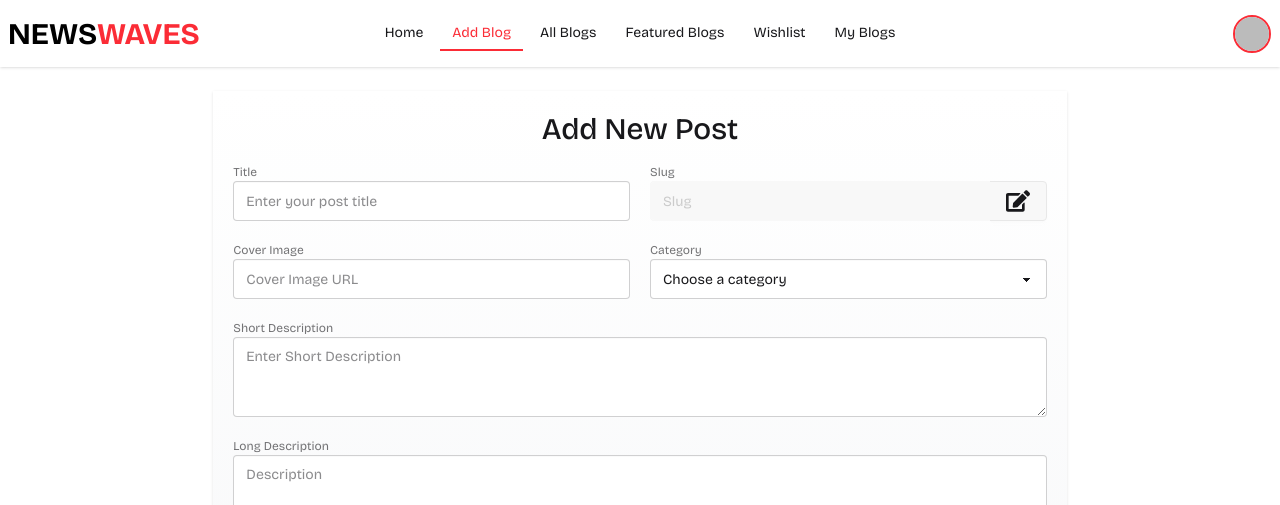
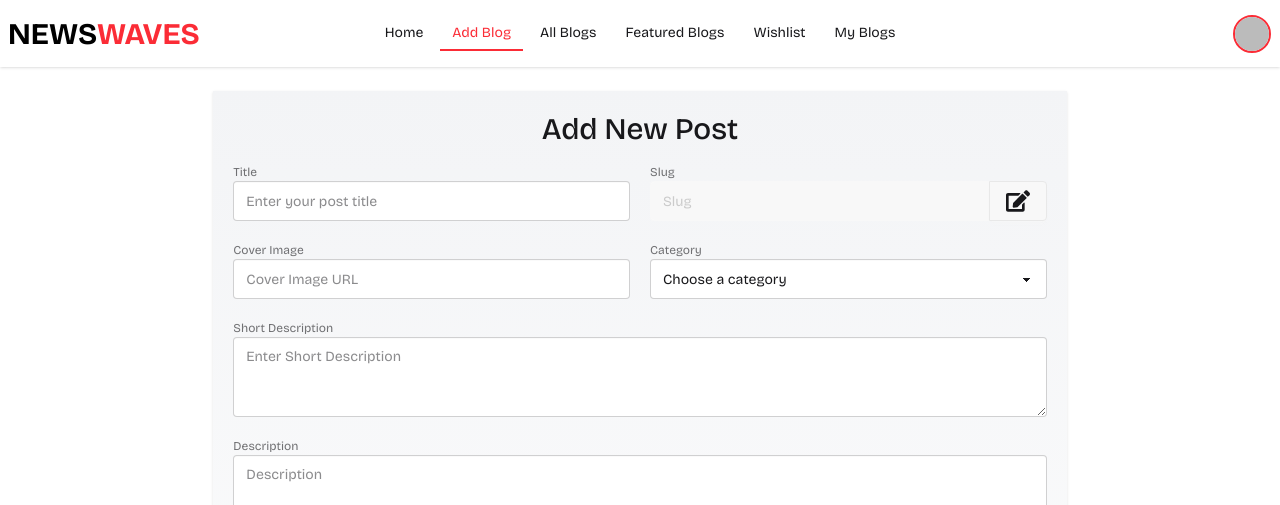
Before and after one commit to webdevhamid/AS11-Blogify-Application-client, a React (Vite) app: page /add-blog in a window 1280 px wide. Shown: the top 505 px of the page. Built offline with nearby package versions, Linux system fonts and the light colour scheme; no server answers; sample sign-in values are in the browser's storage.

Commit message:
Updated minor things on AddBlog page

```diff
--- a/src/pages/AddBlog/AddBlog.jsx
+++ b/src/pages/AddBlog/AddBlog.jsx
@@ -30,7 +30,7 @@ const AddBlog = () => {
   };
 
   return (
-    <div className="my-6 bg-gradient-to-t from-gray-100 shadow md:w-2/3 mx-auto lg:p-5 md:p-3 p-2">
+    <div className="my-6 bg-gradient-to-b from-gray-100 shadow md:w-2/3 mx-auto lg:p-5 md:p-3 p-2">
       <h1 className="text-3xl text-center mb-3 font-medium">Add New Post</h1>
       <form className="fieldset add-blog" onSubmit={handleSubmitForm}>
         <div className="grid grid-cols-2 gap-5">
@@ -58,9 +58,11 @@ const AddBlog = () => {
                 onBlur={() => setReadOnlyValue(true)}
                 required
               />
+              <div className="tooltip" data-tip="Edit slug">
                 <span className="btn join-item" onClick={handleEditSlug}>
                   <FaEdit className="text-2xl cursor-pointer" />
                 </span>
+              </div>
             </div>
           </div>
           <div className="flex flex-col">
@@ -102,31 +104,40 @@ const AddBlog = () => {
             ></textarea>
           </div>
           <div className="col-span-2 flex flex-col">
-            <label className="label">Long Description</label>
+            <label className="label">Description</label>
             <textarea
               className="textarea w-full h-[250px] max-h-[250px]"
               placeholder="Description"
-              name="longDescription"
+              name="description"
             ></textarea>
           </div>
           <div className="flex flex-col">
-            <label className="label">Make It Breaking News? (optional)</label>
+            <div
+              className="tooltip"
+              data-tip="This post will be displayed in the breaking news section"
+            >
+              <label className="label cursor-help">Make It Breaking News? (optional)</label>
+            </div>
             <select defaultValue="Pick a color" className="select w-full">
               <option>Choose option</option>
               <option>YES</option>
               <option>NO</option>
             </select>
           </div>
+          <div className="tooltip" data-tip="This post will be displayed in the featured page">
             <div className="flex flex-col">
-            <label className="label">Feature Post (optional)</label>
+              <label className="label cursor-help">Feature Post (optional)</label>
               <select defaultValue="Pick a color" className="select w-full">
                 <option>Choose option</option>
                 <option>YES</option>
                 <option>NO</option>
               </select>
             </div>
+          </div>
+
+          <div className="tooltip" data-tip="This post will be displayed on home banner">
             <div className="flex flex-col">
-            <label className="label">Feature It on Home Banner? (optional)</label>
+              <label className="label cursor-help">Feature It on Home Banner? (optional)</label>
               <select
                 defaultValue="Pick a color"
                 className="select w-full"
@@ -137,8 +148,13 @@ const AddBlog = () => {
                 <option value={"NO"}>NO</option>
               </select>
             </div>
+          </div>
+
           <div className={`flex flex-col ${featureBannerPost !== "YES" && "hidden"}`}>
-            <label className="label">Banner Feature Order (optional)</label>
+            <div className="tooltip" data-tip="Define the home banner order">
+              <label className="label cursor-help">Banner Order (optional)</label>
+            </div>
+
             <select
               defaultValue="Pick a color"
               disabled={featureBannerPost === "NO" && true}
```
Lines whose indentation alone changed are shown as unchanged.
